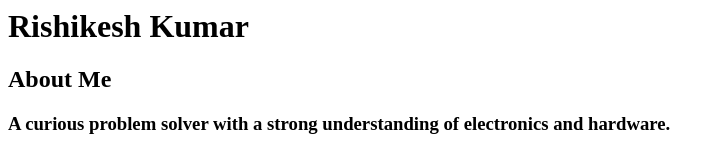
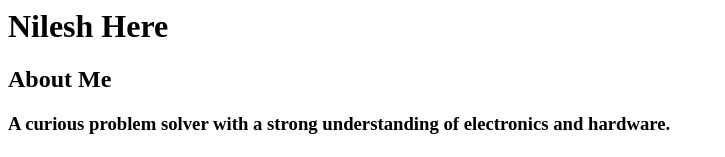
Before and after one commit to itsrishi49/exam-3043, a plain HTML site: page index.html in a window 1280 px wide. Shown: the top 157 px of the page, without its empty margins (0-725 px from the left). Drawn offline with Linux system fonts and the light colour scheme.

Commit message:
Test case added

```diff
--- a/index.html
+++ b/index.html
@@ -1,4 +1,4 @@
-<h1>Rishikesh Kumar</h1>
+<h1>Nilesh Here</h1>
 
 <h2>About Me</h2>
 <h3>A curious problem solver with a strong understanding of electronics and hardware.</h3>
```
